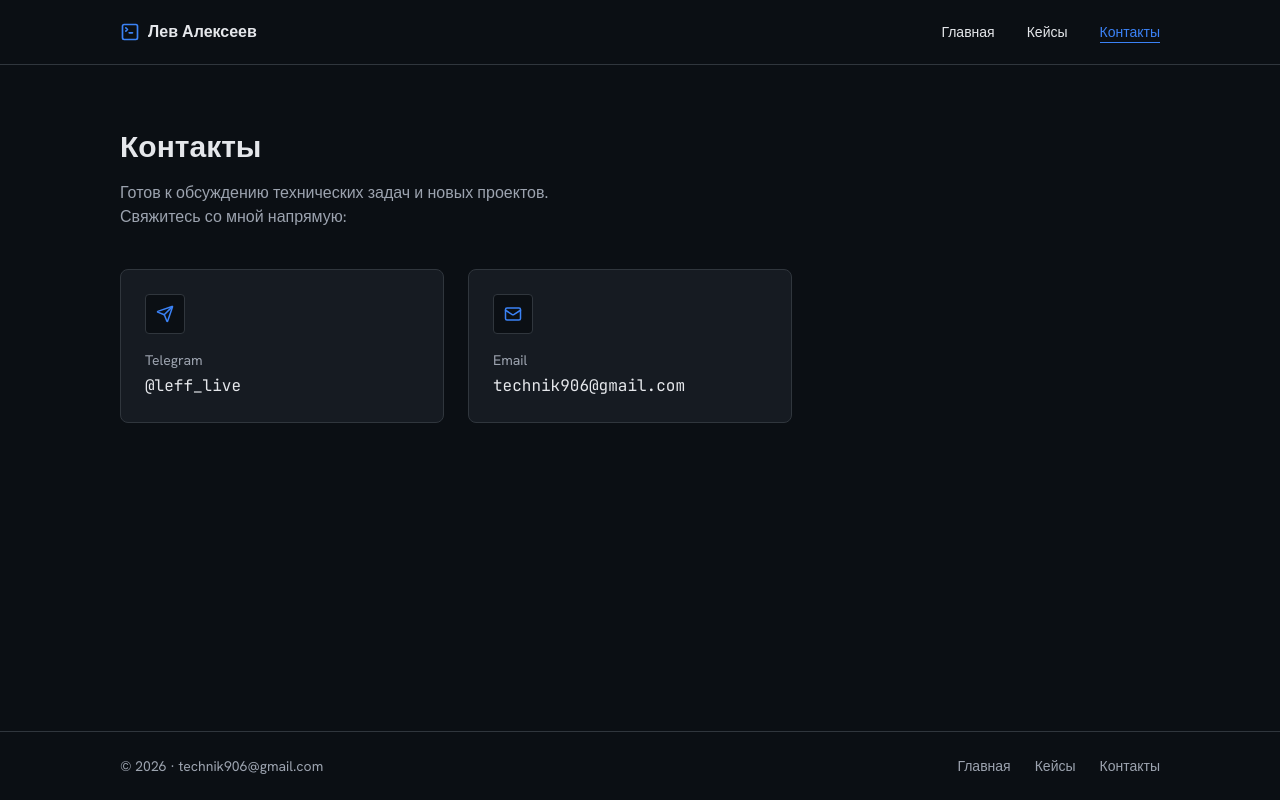
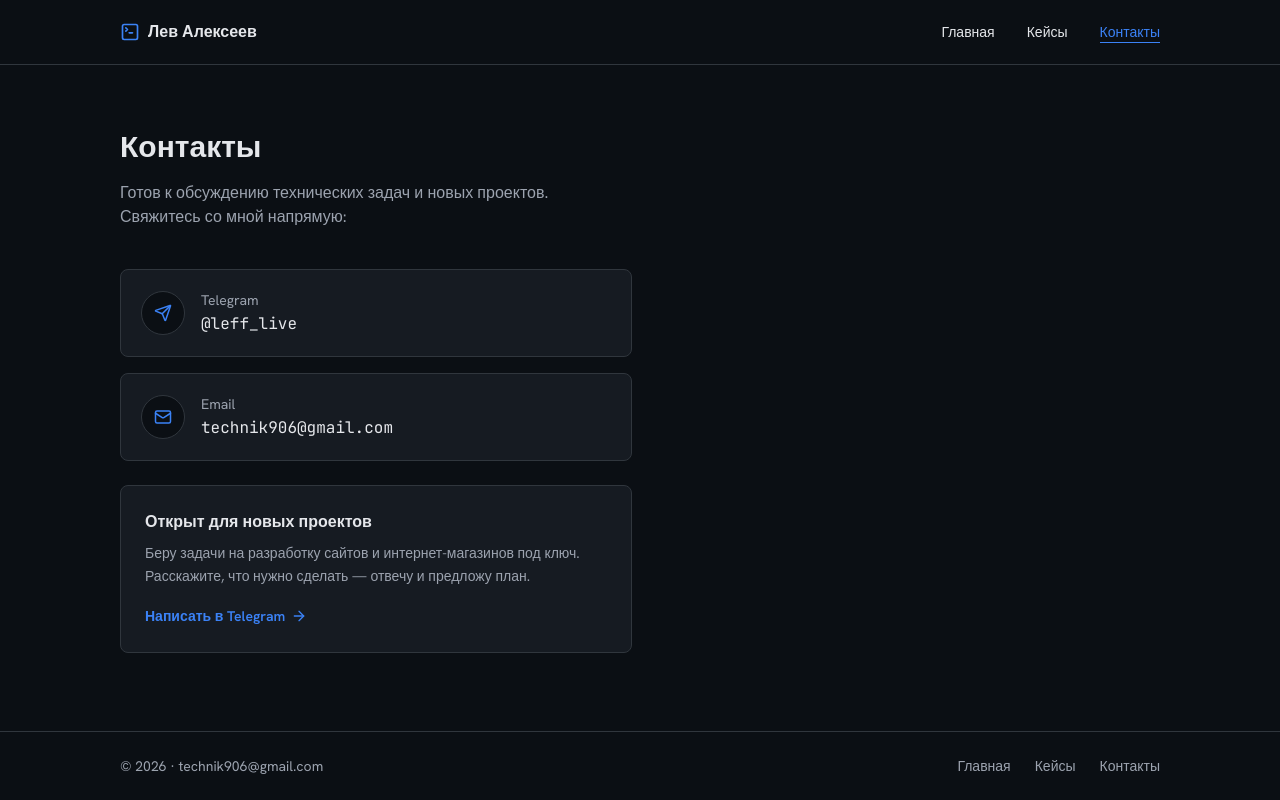
Before and after one commit to technik906-afk/personalLeff, a Next.js app: page /contacts in a window 1280 px wide. Built offline with nearby package versions, Linux system fonts and the light colour scheme.

Commit message:
feat: redesign contacts as icon rows + availability callout (ref: paritosh-dev.vercel.app)

```diff
--- a/src/app/contacts/page.tsx
+++ b/src/app/contacts/page.tsx
@@ -1,5 +1,5 @@
 import type { Metadata } from "next";
-import { Send, Mail } from "lucide-react";
+import { Send, Mail, ArrowRight } from "lucide-react";
 import ContactCard from "@/components/ContactCard";
 
 export const metadata: Metadata = {
@@ -15,7 +15,7 @@ export default function ContactsPage() {
         мной напрямую:
       </p>
 
-      <div className="grid sm:grid-cols-2 gap-6 max-w-2xl">
+      <div className="flex flex-col gap-4 max-w-lg">
         <ContactCard
           icon={Send}
           label="Telegram"
@@ -29,6 +29,23 @@ export default function ContactsPage() {
           href="mailto:technik906@gmail.com"
         />
       </div>
+
+      <div className="mt-6 max-w-lg rounded-lg border border-surface-border bg-surface p-6">
+        <h2 className="font-semibold mb-2">Открыт для новых проектов</h2>
+        <p className="text-sm text-muted leading-relaxed mb-4">
+          Беру задачи на разработку сайтов и интернет-магазинов под ключ.
+          Расскажите, что нужно сделать — отвечу и предложу план.
+        </p>
+        <a
+          href="https://t.me/leff_live"
+          target="_blank"
+          rel="noopener noreferrer"
+          className="inline-flex items-center gap-1.5 text-sm font-semibold text-primary hover:underline"
+        >
+          Написать в Telegram
+          <ArrowRight size={16} />
+        </a>
+      </div>
     </div>
   );
 }
--- a/src/components/ContactCard.tsx
+++ b/src/components/ContactCard.tsx
@@ -16,13 +16,13 @@ export default function ContactCard({
       href={href}
       target="_blank"
       rel="noopener noreferrer"
-      className="rounded-lg border border-surface-border bg-surface p-6 flex flex-col gap-4 hover:border-primary transition-colors"
+      className="flex items-center gap-4 rounded-lg border border-surface-border bg-surface p-5 hover:border-primary transition-colors"
     >
-      <span className="flex size-10 items-center justify-center rounded bg-background border border-surface-border text-primary">
+      <span className="flex size-11 shrink-0 items-center justify-center rounded-full bg-background border border-surface-border text-primary">
         <Icon size={18} />
       </span>
       <div>
-        <div className="text-sm text-muted mb-1">{label}</div>
+        <div className="text-sm text-muted mb-0.5">{label}</div>
         <div className="font-mono text-base">{value}</div>
       </div>
     </a>
```
